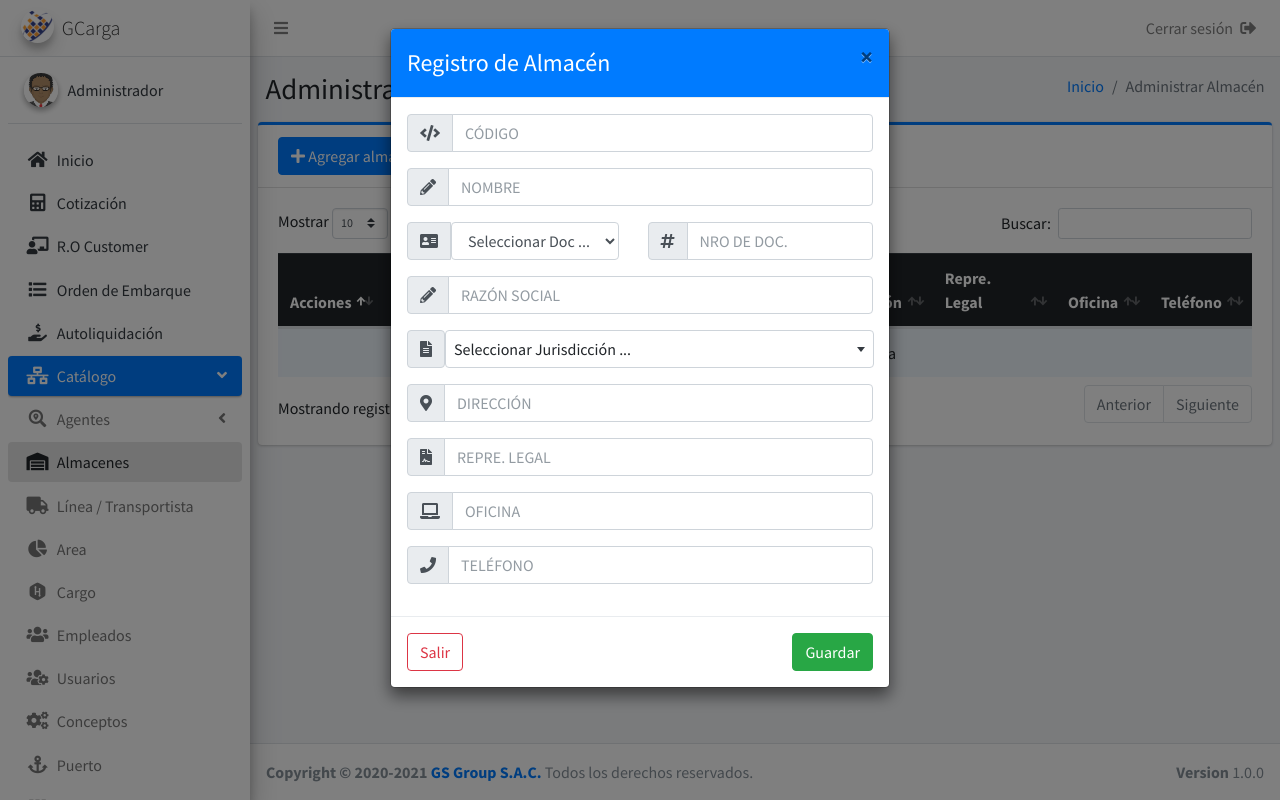
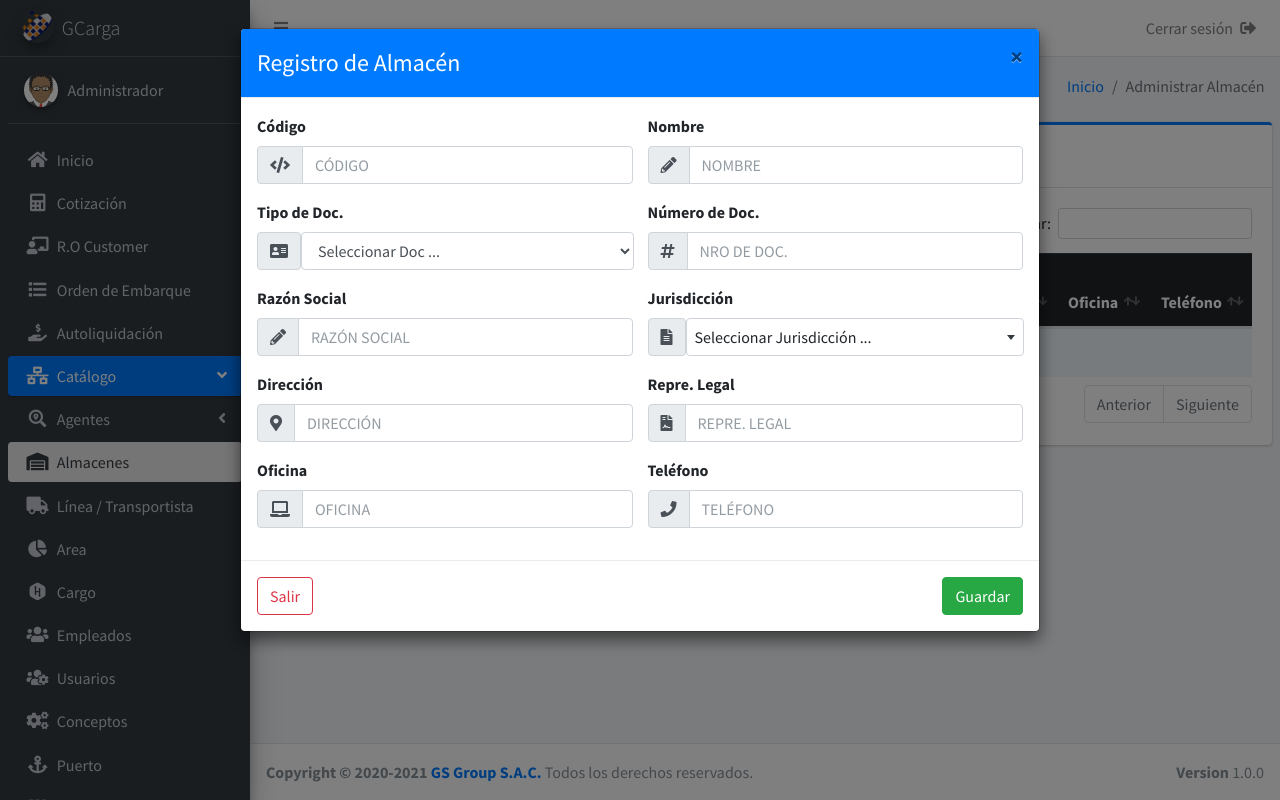
Before and after one commit to AdrianMValencia/gcarga, a PHP site: page /warehouse in a window 1280 px wide, after a click on "Agregar almacén". Run offline with PHP 8.4, Linux system fonts and the light colour scheme; data that the repository does not hold is empty.

Commit message:
28/03/2021 | Modificando los formularios de Almacén y Agente de Aduana

```diff
--- a/views/pages/modules/menu.php
+++ b/views/pages/modules/menu.php
@@ -1,4 +1,4 @@
-<aside class="main-sidebar sidebar-light-primary elevation-4">
+<aside class="main-sidebar sidebar-dark-primary elevation-4">
     <a href="start" class="brand-link">
         <img src="public/img/template/icono-negro.png" alt="AdminLTE Logo" class="brand-image img-circle elevation-3" style="opacity: .8">
         <span class="brand-text font-weight-light">GCarga</span>
--- a/views/pages/warehouse.php
+++ b/views/pages/warehouse.php
@@ -47,7 +47,7 @@
     </section>
 </div>
 <div class="modal fade" id="modalAddWarehouse">
-    <div class="modal-dialog">
+    <div class="modal-dialog modal-lg">
         <div class="modal-content">
             <form method="POST">
                 <div class="modal-header bg-primary">
@@ -55,6 +55,10 @@
                     <button type="button" class="close" data-dismiss="modal">&times;</button>
                 </div>
                 <div class="modal-body">
+                    <div class="row">
+                        <div class="col-md-6">
+                            <div class="form-group">
+                                <label>Código</label>
                                 <div class="input-group mb-3">
                                     <div class="input-group-prepend">
                                         <span class="input-group-text">
@@ -63,6 +67,11 @@
                                     </div>
                                     <input type="number" class="form-control" name="addCode" id="addCode" min="1" placeholder="código" style="text-transform:uppercase;" required>
                                 </div>
+                            </div>
+                        </div>
+                        <div class="col-md-6">
+                            <div class="form-group">
+                                <label>Nombre</label>
                                 <div class="input-group mb-3">
                                     <div class="input-group-prepend">
                                         <span class="input-group-text">
@@ -71,15 +80,16 @@
                                     </div>
                                     <input type="text" class="form-control" name="addName" placeholder="nombre" style="text-transform:uppercase;" required>
                                 </div>
-                    <div class="row">
-                        <div class="col-lg-6">
+                            </div>
+                        </div>
+                        <div class="col-md-6">
                             <div class="form-group">
-                                <div class="input-group">
+                                <label>Tipo de Doc.</label>
                                 <div class="input-group-prepend">
                                     <span class="input-group-text">
                                         <i class="fas fa-address-card"></i>
                                     </span>
-                                        <select class="form-control" name="addDoc" required>
+                                    <select class="form-control" name="addDoc" style="width: 100%;" required>
                                         <option selected="">Seleccionar Doc ...</option>
                                         <?php
                                         $documentType = ControllerDocumentType::ctrShowDocumentType();
@@ -91,10 +101,10 @@
                                 </div>
                             </div>
                         </div>
-                        </div>
                         <div class="col-lg-6">
                             <div class="form-group">
-                                <div class="input-group">
+                                <label>Número de Doc.</label>
+                                <div class="input-group mb-3">
                                     <div class="input-group-prepend">
                                         <span class="input-group-text">
                                             <i class="fas fa-hashtag"></i>
@@ -104,7 +114,9 @@
                                 </div>
                             </div>
                         </div>
-                    </div>
+                        <div class="col-lg-6">
+                            <div class="form-group">
+                                <label>Razón Social</label>
                                 <div class="input-group mb-3">
                                     <div class="input-group-prepend">
                                         <span class="input-group-text">
@@ -113,9 +125,12 @@
                                     </div>
                                     <input type="text" class="form-control" name="addBusinessName" placeholder="Razón Social" style="text-transform:uppercase;" required>
                                 </div>
-                    <div class="row">
-                        <div class="col-md-12">
+                            </div>
+                        </div>
+                        <div class="col-lg-6">
                             <div class="form-group">
+                                <div class="form-group">
+                                    <label>Jurisdicción</label>
                                     <div class="input-group-prepend">
                                         <span class="input-group-text">
                                             <i class="fas fa-file-alt"></i>
@@ -133,6 +148,9 @@
                                 </div>
                             </div>
                         </div>
+                        <div class="col-lg-6">
+                            <div class="form-group">
+                                <label>Dirección</label>
                                 <div class="input-group mb-3">
                                     <div class="input-group-prepend">
                                         <span class="input-group-text">
@@ -141,6 +159,11 @@
                                     </div>
                                     <input type="text" class="form-control" name="addAddress" placeholder="Dirección" style="text-transform:uppercase;" required>
                                 </div>
+                            </div>
+                        </div>
+                        <div class="col-lg-6">
+                            <div class="form-group">
+                                <label>Repre. Legal</label>
                                 <div class="input-group mb-3">
                                     <div class="input-group-prepend">
                                         <span class="input-group-text">
@@ -149,6 +172,11 @@
                                     </div>
                                     <input type="text" class="form-control" name="addRepreLegal" placeholder="Repre. Legal" style="text-transform:uppercase;" required>
                                 </div>
+                            </div>
+                        </div>
+                        <div class="col-lg-6">
+                            <div class="form-group">
+                                <label>Oficina</label>
                                 <div class="input-group mb-3">
                                     <div class="input-group-prepend">
                                         <span class="input-group-text">
@@ -157,6 +185,11 @@
                                     </div>
                                     <input type="text" class="form-control" name="addOffice" placeholder="Oficina" style="text-transform:uppercase;" required>
                                 </div>
+                            </div>
+                        </div>
+                        <div class="col-lg-6">
+                            <div class="form-group">
+                                <label>Teléfono</label>
                                 <div class="input-group mb-3">
                                     <div class="input-group-prepend">
                                         <span class="input-group-text">
@@ -164,6 +197,9 @@
                                         </span>
                                     </div>
                                     <input type="text" class="form-control" name="addPhone" placeholder="teléfono" style="text-transform:uppercase;" required>
+                                </div>
+                            </div>
+                        </div>
                     </div>
                 </div>
                 <div class="modal-footer d-flex justify-content-between">
@@ -179,7 +215,7 @@
     </div>
 </div>
 <div class="modal fade" id="modalEditWarehouse">
-    <div class="modal-dialog">
+    <div class="modal-dialog modal-lg">
         <div class="modal-content">
             <form method="POST">
                 <div class="modal-header bg-primary">
@@ -187,6 +223,10 @@
                     <button type="button" class="close" data-dismiss="modal">&times;</button>
                 </div>
                 <div class="modal-body">
+                    <div class="row">
+                        <div class="col-md-6">
+                            <div class="form-group">
+                                <label>Código</label>
                                 <div class="input-group mb-3">
                                     <div class="input-group-prepend">
                                         <span class="input-group-text">
@@ -195,6 +235,11 @@
                                     </div>
                                     <input type="number" class="form-control" name="editCode" placeholder="código" value readonly style="text-transform:uppercase;" required>
                                 </div>
+                            </div>
+                        </div>
+                        <div class="col-md-6">
+                            <div class="form-group">
+                                <label>Nombre</label>
                                 <div class="input-group mb-3">
                                     <div class="input-group-prepend">
                                         <span class="input-group-text">
@@ -203,15 +248,16 @@
                                     </div>
                                     <input type="text" class="form-control" name="editName" placeholder="nombre" value style="text-transform:uppercase;" required>
                                 </div>
-                    <div class="row">
-                        <div class="col-lg-6">
+                            </div>
+                        </div>
+                        <div class="col-md-6">
                             <div class="form-group">
-                                <div class="input-group">
+                                <label>Tipo de Doc.</label>
                                 <div class="input-group-prepend">
                                     <span class="input-group-text">
                                         <i class="fas fa-address-card"></i>
                                     </span>
-                                        <select class="form-control" name="editDoc" required style="width: 100%;">
+                                    <select class="form-control" name="editDoc" style="width: 100%;" required>
                                         <option id="editDocOption"></option>
                                         <option hidden>Seleccionar Doc ...</option>
                                         <?php
@@ -224,9 +270,9 @@
                                 </div>
                             </div>
                         </div>
-                        </div>
                         <div class="col-lg-6">
                             <div class="form-group">
+                                <label>Número de Doc.</label>
                                 <div class="input-group">
                                     <div class="input-group-prepend">
                                         <span class="input-group-text">
@@ -237,7 +283,9 @@
                                 </div>
                             </div>
                         </div>
-                    </div>
+                        <div class="col-md-6">
+                            <div class="form-group">
+                                <label>Razón Social</label>
                                 <div class="input-group mb-3">
                                     <div class="input-group-prepend">
                                         <span class="input-group-text">
@@ -246,9 +294,11 @@
                                     </div>
                                     <input type="text" class="form-control" name="editBusinessName" placeholder="Razón Social" value style="text-transform:uppercase;" required>
                                 </div>
-                    <div class="row">
-                        <div class="col-md-12">
+                            </div>
+                        </div>
+                        <div class="col-md-6">
                             <div class="form-group">
+                                <label>Jurisdicción</label>
                                 <div class="input-group-prepend">
                                     <span class="input-group-text">
                                         <i class="fas fa-file-alt"></i>
@@ -264,7 +314,9 @@
                                 </div>
                             </div>
                         </div>
-                    </div>
+                        <div class="col-md-6">
+                            <div class="form-group">
+                                <label>Dirección</label>
                                 <div class="input-group mb-3">
                                     <div class="input-group-prepend">
                                         <span class="input-group-text">
@@ -273,6 +325,11 @@
                                     </div>
                                     <input type="text" class="form-control" name="editAddress" placeholder="Dirección" value style="text-transform:uppercase;" required>
                                 </div>
+                            </div>
+                        </div>
+                        <div class="col-md-6">
+                            <div class="form-group">
+                                <label>Repre. Legal</label>
                                 <div class="input-group mb-3">
                                     <div class="input-group-prepend">
                                         <span class="input-group-text">
@@ -281,6 +338,11 @@
                                     </div>
                                     <input type="text" class="form-control" name="editRepreLegal" placeholder="Repre. Legal" value style="text-transform:uppercase;" required>
                                 </div>
+                            </div>
+                        </div>
+                        <div class="col-md-6">
+                            <div class="form-group">
+                                <label>Oficina</label>
                                 <div class="input-group mb-3">
                                     <div class="input-group-prepend">
                                         <span class="input-group-text">
@@ -289,6 +351,11 @@
                                     </div>
                                     <input type="text" class="form-control" name="editOffice" placeholder="Oficina" value style="text-transform:uppercase;" required>
                                 </div>
+                            </div>
+                        </div>
+                        <div class="col-md-6">
+                            <div class="form-group">
+                                <label>Teléfono</label>
                                 <div class="input-group mb-3">
                                     <div class="input-group-prepend">
                                         <span class="input-group-text">
@@ -296,6 +363,9 @@
                                         </span>
                                     </div>
                                     <input type="text" class="form-control" name="editPhone" placeholder="teléfono" value style="text-transform:uppercase;" required>
+                                </div>
+                            </div>
+                        </div>
                     </div>
                 </div>
                 <div class="modal-footer d-flex justify-content-between">
```
Also changed, not shown: views/pages/customs-broker.php (+12 -6 lines). Lines whose indentation alone changed are shown as unchanged.
